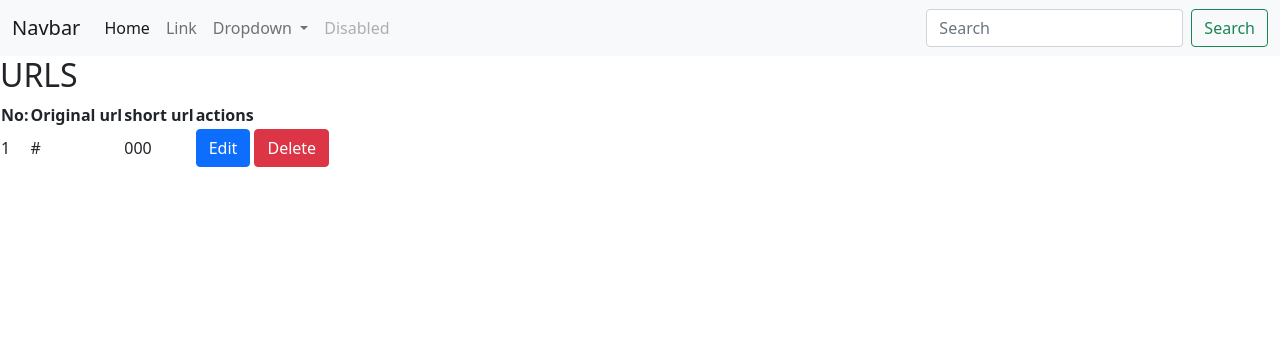
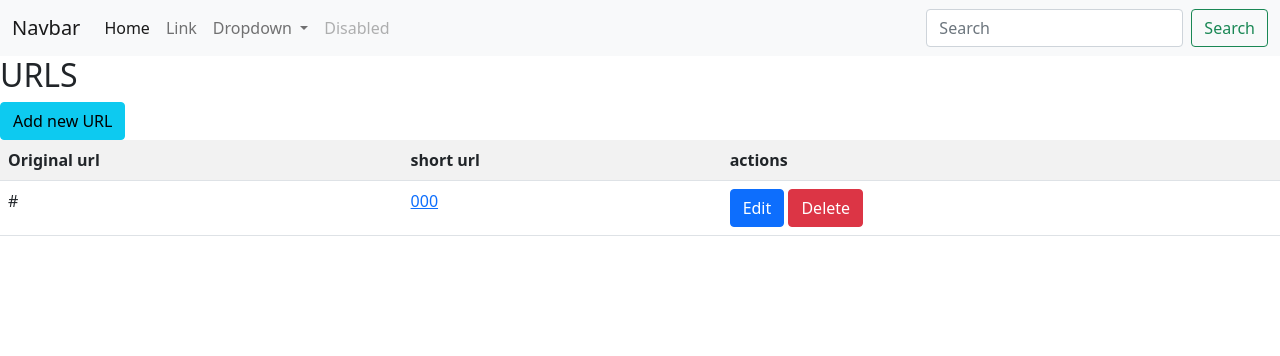
Before and after one commit to Alinps/django-url-shortener, a Django app: page /list/ in a window 1280 px wide. Shown: the top 356 px of the page. Run offline with Django 4.2, Linux system fonts and the light colour scheme; tables that the repository leaves empty hold one stand-in row (values such as "Sample post").

Commit message:
added deleting functionality

```diff
--- a/app/templates/list.html
+++ b/app/templates/list.html
@@ -3,19 +3,18 @@
 
 <div>
 <h2>URLS</h2>
+<a class="btn btn-info" href="{%url 'create'%}">Add new URL</a>
 
-<table>
+<table class="table table-striped">
     <tr>
-        <th>No:</th>
         <th>Original url</th>
         <th>short url</th>
         <th>actions</th>
     </tr>
     {%for url in urls%}
     <tr>
-        <td>{{url.id}}</td>
         <td>{{url.original_url}}</td>
-        <td>{{url.short_code}}</td>
+        <td><a href="{%url 'redirect' url.short_code%}">{{url.short_code}}</a></td>
         <td>
             <a href="{%url 'update' url.id%}" class="btn btn-primary" type="submit">Edit</a>
             <a href="{%url 'delete' url.id%}" class="btn btn-danger" type="submit">Delete</a>
--- a/app/urls.py
+++ b/app/urls.py
@@ -9,5 +9,6 @@ urlpatterns = [
     path('create/',views.create_short_url,name='create'),
     path('list/',views.list_url,name='list'),
     path('edit/<int:id>',views.update_url,name='update'),
-    path("/delete/<int:id>",views.delete_url,name='delete')
+    path("/delete/<int:id>",views.delete_url,name='delete'),
+    path("/redirect/<str:short_code>",views.redirect_url,name="redirect")
 ]
--- a/app/views.py
+++ b/app/views.py
@@ -47,7 +47,6 @@ def create_short_url(request):
     if request.method=='POST':
         original_url = request.POST.get("original_url")
         short_code=short_code_generator()
-        print(short_code)
         ShortURL.objects.create(
             original_url=original_url,
             short_code=short_code
@@ -80,3 +79,8 @@ def delete_url(request,id):
         url_obj.delete()
         return redirect("list")
     return render(request,"delete.html",{'url':url_obj})
+
+
+def redirect_url(request,short_code):
+    url=get_object_or_404(ShortURL,short_code=short_code)
+    return redirect(url.original_url)
```
Also changed, not shown: app/templates/delete.html (added, +14 -0 lines).
